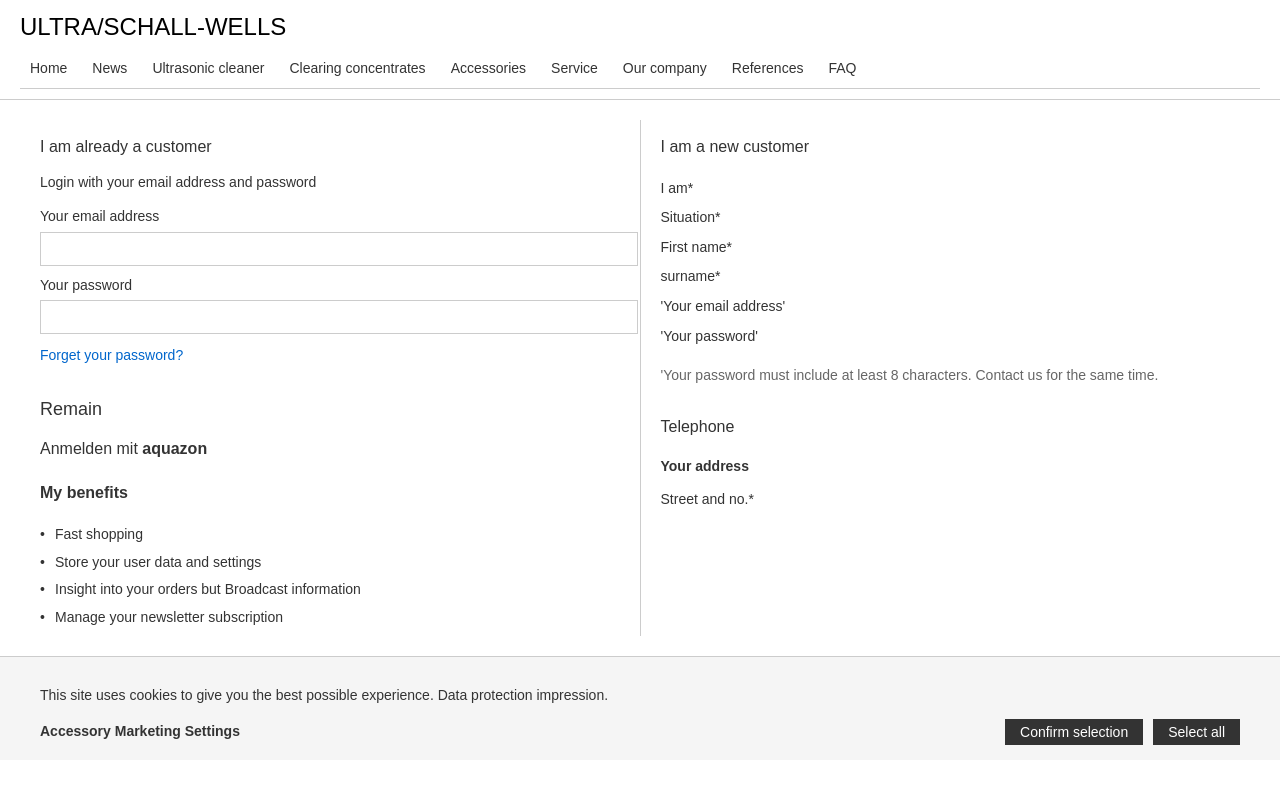
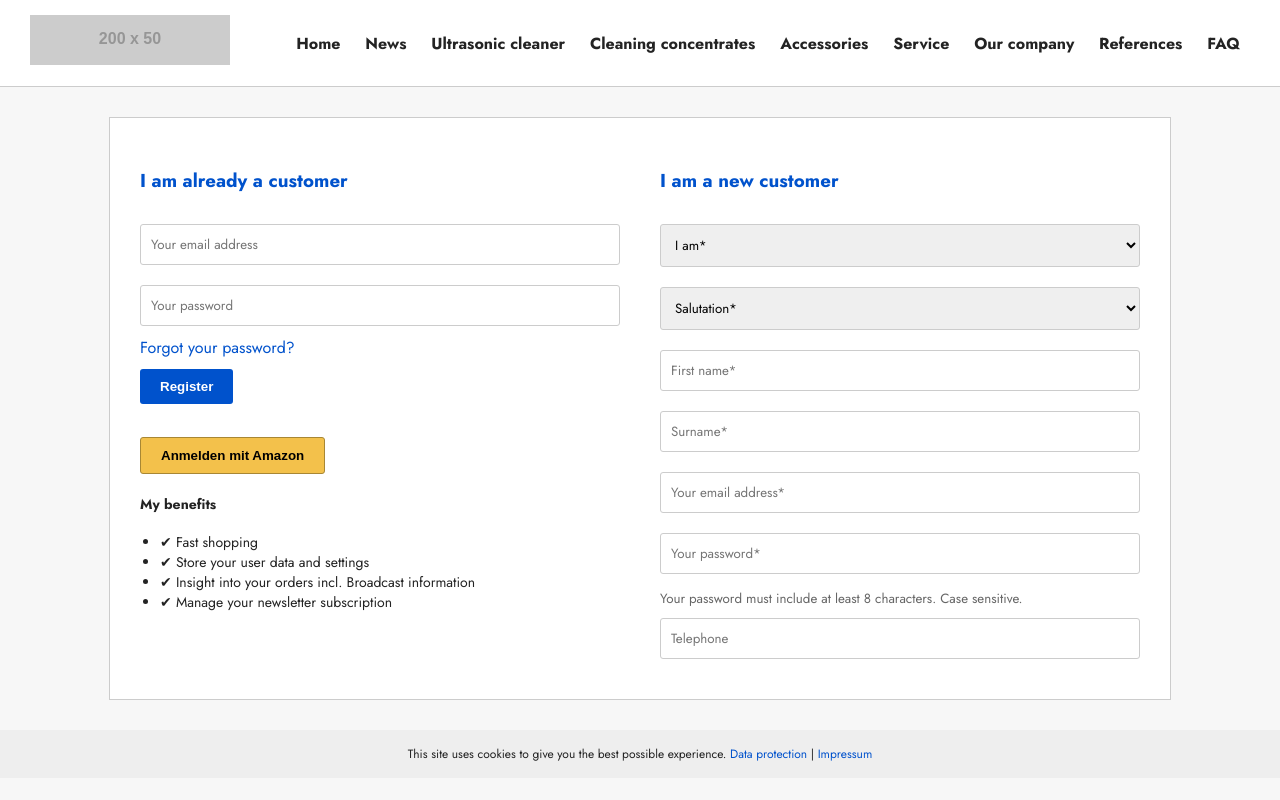
Before and after one commit to it-iqra/tes, a plain HTML site: page index.html in a window 1280 px wide. Drawn offline with Linux system fonts and the light colour scheme; placeholder pictures from the web are drawn by us.

Commit message:
Update index.html

```diff
--- a/index.html
+++ b/index.html
@@ -2,323 +2,178 @@
 <html lang="en">
 <head>
   <meta charset="UTF-8">
-    <meta name="viewport" content="width=device-width, initial-scale=1.0">
-    <title>ULTRA/SCHALL-WELLS</title>
+  <title>ULTRASCHALL-WELT.de - Login/Register</title>
+  <link href="https://fonts.googleapis.com/css2?family=Jost:wght@300;400;700&display=swap" rel="stylesheet">
   <style>
     body {
-            font-family: Arial, sans-serif;
+      font-family: 'Jost', sans-serif;
+      background-color: #f7f7f7;
       margin: 0;
       padding: 0;
-            color: #333;
-            line-height: 1.4;
+      color: #232323;
     }
-
-        /* Header styles */
-        .header {
-            padding: 10px 20px;
-            border-bottom: 1px solid #ccc;
-        }
-
-        .header h1 {
-            margin: 0;
-            font-size: 24px;
-            font-weight: normal;
-            color: #000;
-        }
-
-        /* Navigation */
-        .nav {
-            display: flex;
-            margin-top: 10px;
-            border-bottom: 1px solid #ccc;
-            padding-bottom: 5px;
-        }
-
-        .nav a {
-            text-decoration: none;
-            color: #333;
-            padding: 5px 10px;
-            font-size: 14px;
-            margin-right: 5px;
-        }
-
-        /* Main content layout */
-        .container {
-            display: flex;
-            padding: 20px;
-            max-width: 1200px;
-            margin: 0 auto;
-        }
-
-        .left-column {
-            width: 50%;
-            padding-right: 20px;
-            border-right: 1px solid #ccc;
-        }
-
-        .right-column {
-            width: 50%;
-            padding-left: 20px;
-        }
-
-        /* Login section */
-        .login-section h3 {
-            font-size: 16px;
-            margin-bottom: 10px;
-            font-weight: normal;
-        }
-
-        .login-section p {
-            font-size: 14px;
-            margin-bottom: 15px;
-        }
-
-        .form-row {
-            margin-bottom: 10px;
-        }
-
-        .form-row label {
-            display: block;
-            font-size: 14px;
-            margin-bottom: 5px;
-        }
-
-        .form-row input {
-            width: 100%;
-            padding: 8px;
-            border: 1px solid #ccc;
-            font-size: 14px;
-        }
-
-        .forgot-password {
-            font-size: 14px;
-            color: #0066cc;
-            text-decoration: none;
-        }
-
-        /* Remain section */
-        .remain-section {
-            margin-top: 30px;
-        }
-
-        .remain-section h2 {
-            font-size: 18px;
-            margin-bottom: 15px;
-            font-weight: normal;
-        }
-
-        .remain-section h3 {
-            font-size: 16px;
-            margin-bottom: 15px;
-            font-weight: normal;
-        }
-
-        .remain-section h3 strong {
-            font-weight: bold;
-        }
-
-        .benefits-list {
-            list-style-type: none;
-            padding-left: 0;
-            margin: 0;
-        }
-
-        .benefits-list li {
-            position: relative;
-            padding-left: 15px;
-            margin-bottom: 8px;
-            font-size: 14px;
-        }
-
-        .benefits-list li:before {
-            content: "•";
-            position: absolute;
-            left: 0;
-        }
-
-        /* New customer section */
-        .new-customer h3 {
-            font-size: 16px;
-            margin-bottom: 15px;
-            font-weight: normal;
-        }
-
-        .form-table {
-            width: 100%;
-            border-collapse: collapse;
-            margin-bottom: 15px;
-        }
-
-        .form-table td {
-            padding: 5px 0;
-            vertical-align: top;
-            font-size: 14px;
-        }
-
-        .form-table td:first-child {
-            width: 40%;
-        }
-
-        .password-note {
-            font-size: 14px;
-            color: #666;
-            margin-top: 10px;
-        }
-
-        /* Telephone section */
-        .telephone-section {
-            margin-top: 30px;
-        }
-
-        .telephone-section h3 {
-            font-size: 16px;
-            margin-bottom: 15px;
-            font-weight: normal;
-        }
-
-        .telephone-section h4 {
-            font-size: 14px;
-            margin-bottom: 10px;
-            font-weight: bold;
-        }
-
-        .address-field {
-            font-size: 14px;
-        }
-
-        /* Footer */
-        .footer {
-            padding: 15px 20px;
-            background-color: #f5f5f5;
-            border-top: 1px solid #ccc;
-            font-size: 14px;
-        }
-
-        .cookie-notice {
-            max-width: 1200px;
-            margin: 0 auto;
-        }
-
-        .cookie-settings {
+    header {
+      background-color: white;
+      padding: 15px 30px;
       display: flex;
       justify-content: space-between;
       align-items: center;
-            margin-top: 10px;
+      border-bottom: 1px solid #ccc;
     }
-
-        .cookie-buttons {
+    nav a {
+      margin: 0 10px;
+      text-decoration: none;
+      color: #232323;
+      font-weight: 700;
+    }
+    .container {
       display: flex;
-            gap: 10px;
+      justify-content: center;
+      padding: 30px;
     }
-
-        .cookie-button {
-            padding: 5px 15px;
-            background-color: #333;
+    .form-box {
+      background-color: white;
+      padding: 30px;
+      border: 1px solid #ccc;
+      width: 100%;
+      max-width: 1000px;
+      display: flex;
+      justify-content: space-between;
+      gap: 20px;
+    }
+    .form-section {
+      width: 48%;
+    }
+    h3 {
+      color: #0052cc;
+      margin-bottom: 20px;
+    }
+    input, select {
+      width: 100%;
+      padding: 10px;
+      margin: 10px 0;
+      box-sizing: border-box;
+      border: 1px solid #ccc;
+      border-radius: 3px;
+      font-family: 'Jost', sans-serif;
+    }
+    button {
+      padding: 10px 20px;
+      background-color: #0052cc;
       color: white;
       border: none;
       cursor: pointer;
+      margin-top: 10px;
+      border-radius: 3px;
+      font-weight: 700;
+    }
+    button:hover {
+      background-color: #003d99;
+    }
+    .amazon-btn {
+      background-color: #f3c14b;
+      color: black;
+      font-weight: bold;
+      border: 1px solid #a88734;
+    }
+    .amazon-btn:hover {
+      background-color: #ddb347;
+    }
+    ul {
+      padding-left: 20px;
+    }
+    .benefits {
       font-size: 14px;
+      margin-top: 20px;
+    }
+    footer {
+      text-align: center;
+      padding: 15px;
+      font-size: 12px;
+      background-color: #eee;
+    }
+    a {
+      color: #0052cc;
+      text-decoration: none;
+    }
+    a:hover {
+      text-decoration: underline;
+    }
+    small {
+      display: block;
+      margin-top: 5px;
+      color: #666;
     }
   </style>
 </head>
 <body>
-    <div class="header">
-        <h1>ULTRA/SCHALL-WELLS</h1>
-        <div class="nav">
+
+<header>
+  <div>
+    <img src="https://via.placeholder.com/200x50?text=ULTRASCHALL-WELT.de" alt="Logo">
+  </div>
+  <nav>
     <a href="#">Home</a>
     <a href="#">News</a>
     <a href="#">Ultrasonic cleaner</a>
-            <a href="#">Clearing concentrates</a>
+    <a href="#">Cleaning concentrates</a>
     <a href="#">Accessories</a>
     <a href="#">Service</a>
     <a href="#">Our company</a>
     <a href="#">References</a>
     <a href="#">FAQ</a>
-        </div>
-    </div>
+  </nav>
+</header>
 
 <div class="container">
-        <div class="left-column">
-            <div class="login-section">
+  <div class="form-box">
+    <!-- Existing Customer -->
+    <div class="form-section">
       <h3>I am already a customer</h3>
-                <p>Login with your email address and password</p>
-                <div class="form-row">
-                    <label>Your email address</label>
-                    <input type="email">
-                </div>
-                <div class="form-row">
-                    <label>Your password</label>
-                    <input type="password">
-                </div>
-                <a href="#" class="forgot-password">Forget your password?</a>
-            </div>
+      <input type="email" placeholder="Your email address">
+      <input type="password" placeholder="Your password">
+      <a href="#">Forgot your password?</a><br>
+      <button>Register</button><br><br>
+      <button class="amazon-btn">Anmelden mit Amazon</button>
 
-            <div class="remain-section">
-                <h2>Remain</h2>
-                <h3>Anmelden mit <strong>aquazon</strong></h3>
+      <div class="benefits">
         <h4>My benefits</h4>
-                <ul class="benefits-list">
-                    <li>Fast shopping</li>
-                    <li>Store your user data and settings</li>
-                    <li>Insight into your orders but Broadcast information</li>
-                    <li>Manage your newsletter subscription</li>
+        <ul>
+          <li>✔ Fast shopping</li>
+          <li>✔ Store your user data and settings</li>
+          <li>✔ Insight into your orders incl. Broadcast information</li>
+          <li>✔ Manage your newsletter subscription</li>
         </ul>
       </div>
     </div>
 
-        <div class="right-column">
-            <div class="new-customer">
+    <!-- New Customer -->
+    <div class="form-section">
       <h3>I am a new customer</h3>
-                <table class="form-table">
-                    <tr>
-                        <td>I am*</td>
-                        <td></td>
-                    </tr>
-                    <tr>
-                        <td>Situation*</td>
-                        <td></td>
-                    </tr>
-                    <tr>
-                        <td>First name*</td>
-                        <td></td>
-                    </tr>
-                    <tr>
-                        <td>surname*</td>
-                        <td></td>
-                    </tr>
-                    <tr>
-                        <td>'Your email address'</td>
-                        <td></td>
-                    </tr>
-                    <tr>
-                        <td>'Your password'</td>
-                        <td></td>
-                    </tr>
-                </table>
-                <p class="password-note">'Your password must include at least 8 characters. Contact us for the same time.</p>
-            </div>
-
-            <div class="telephone-section">
-                <h3>Telephone</h3>
-                <h4>Your address</h4>
-                <p class="address-field">Street and no.*</p>
+      <select>
+        <option>I am*</option>
+        <option>Private Customer</option>
+        <option>Business Customer</option>
+      </select>
+      <select>
+        <option>Salutation*</option>
+        <option>Mr.</option>
+        <option>Mrs.</option>
+      </select>
+      <input type="text" placeholder="First name*">
+      <input type="text" placeholder="Surname*">
+      <input type="email" placeholder="Your email address*">
+      <input type="password" placeholder="Your password*">
+      <small>Your password must include at least 8 characters. Case sensitive.</small>
+      <input type="tel" placeholder="Telephone">
     </div>
   </div>
 </div>
 
-    <div class="footer">
-        <div class="cookie-notice">
-            <p>This site uses cookies to give you the best possible experience. Data protection impression.</p>
-            <div class="cookie-settings">
-                <div>
-                    <strong>Accessory Marketing Settings</strong>
-                </div>
-                <div class="cookie-buttons">
-                    <button class="cookie-button">Confirm selection</button>
-                    <button class="cookie-button">Select all</button>
-                </div>
-            </div>
-        </div>
-    </div>
+<footer>
+  This site uses cookies to give you the best possible experience.
+  <a href="#">Data protection</a> | <a href="#">Impressum</a>
+</footer>
+
 </body>
 </html>
```
Lines whose indentation alone changed are shown as unchanged.
